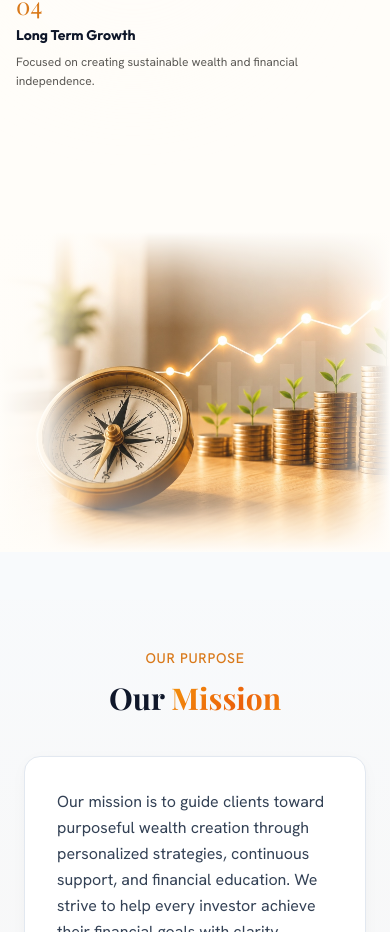
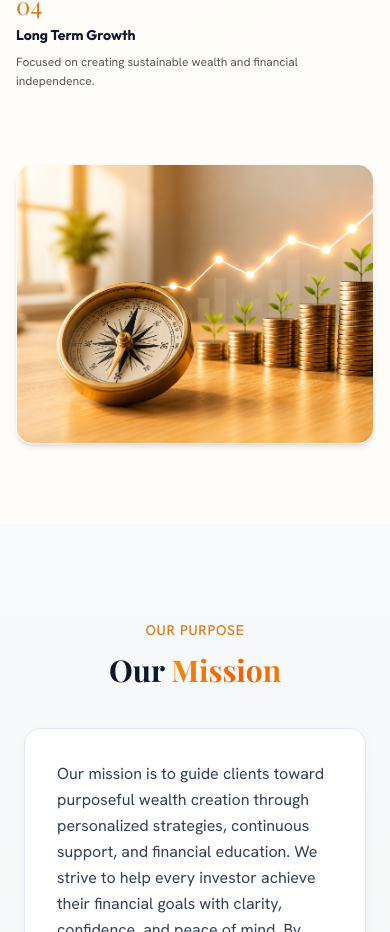
Before and after one commit to 0Akshat005/wealth-acumen, a Next.js app: page /about in a window 390 px wide. Shown: the part 870-1802 px from the top of the page. Built offline with nearby package versions, Linux system fonts and the light colour scheme; a web font is replaced by a local one.

Commit message:
style: fix About Us page hero visual layout on mobile to prevent text overlay and show clean cropped card

```diff
--- a/src/app/about/page.tsx
+++ b/src/app/about/page.tsx
@@ -66,8 +66,8 @@ export default function AboutPage() {
           <div className="absolute bottom-1/3 right-1/4 w-80 h-80 bg-[#FFFDF9] rounded-full blur-[120px] animate-pulse-glow" style={{ animationDelay: "2s" }} />
         </div>
 
-        {/* Immersive Independent Visual Background - fades and overlaps behind grid */}
-        <div className="absolute inset-x-0 bottom-0 h-[320px] sm:h-[400px] lg:inset-y-0 lg:right-0 lg:left-auto lg:w-[48%] lg:h-full z-0 pointer-events-none select-none overflow-hidden opacity-90">
+        {/* Desktop-only: Immersive Independent Visual Background - fades and overlaps behind grid */}
+        <div className="hidden lg:block absolute inset-y-0 right-0 w-[48%] z-0 pointer-events-none select-none overflow-hidden opacity-90">
           <Image
             src="/assets/images/about-hero-visual.jpg"
             alt=""
@@ -161,8 +161,19 @@ export default function AboutPage() {
               </div>
             </div>
 
-            {/* Right Column (45% width) - reserved for background image visibility */}
-            <div className="lg:col-span-5 relative w-full min-h-[340px] sm:min-h-[420px] lg:min-h-[460px] z-10" />
+            {/* Right Column (45% width) - holds the visual on mobile/tablet */}
+            <div className="lg:col-span-5 relative w-full lg:min-h-[460px] flex items-center justify-center">
+              {/* Mobile-only beautiful cropped card */}
+              <div className="lg:hidden relative w-full h-[280px] sm:h-[380px] rounded-2xl overflow-hidden shadow-md border border-orange-100/20 mt-8">
+                <Image
+                  src="/assets/images/about-hero-visual.jpg"
+                  alt="Wealth Acumen visual"
+                  fill
+                  className="object-cover object-center"
+                  priority
+                />
+              </div>
+            </div>
           </div>
         </div>
       </section>
```
